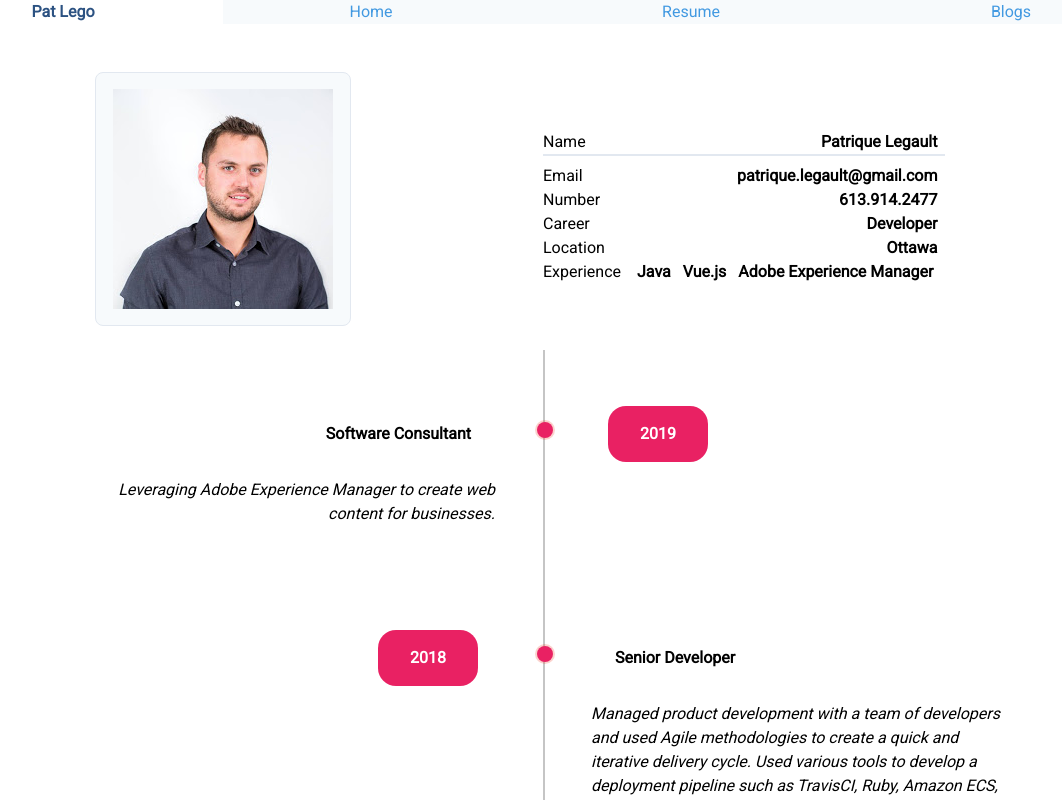
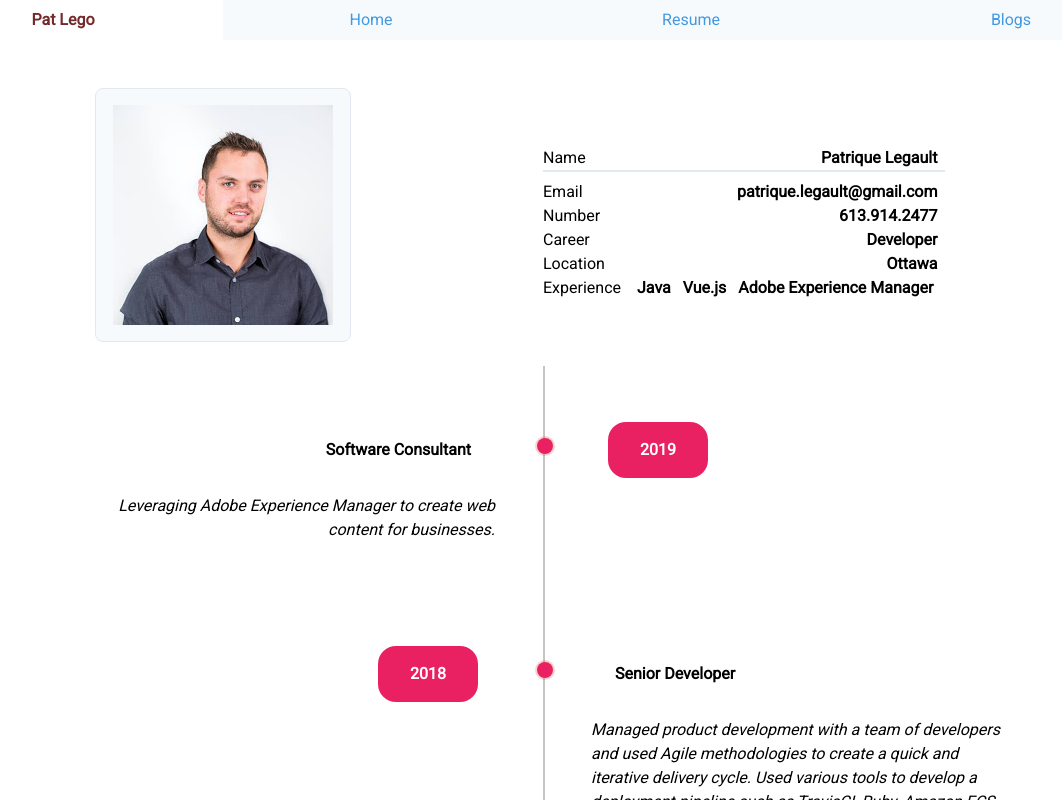
Before and after one commit to pat-lego/io.github.vm.patlego.website, a Vue app in the folder website/website.ui/src/main/resources/website.ui/: page / in a window 1280 px wide. Shown: the top 800 px of the page, without its empty margins (97-1159 px from the left). Built offline with nearby package versions, Linux system fonts and the light colour scheme.

Commit message:
Adding bigger nav bar

```diff
--- a/website/website.ui/src/main/resources/website.ui/src/App.vue
+++ b/website/website.ui/src/main/resources/website.ui/src/App.vue
@@ -1,11 +1,11 @@
 <template>
   <div id="app" class='flex flex-col w-full'>
     <div>
-        <div class='flex mb-4 w-full'>
-            <div class='w-1/3'>
+        <div class='flex mb-4 h-10 w-full'>
+            <div class='flex w-1/3'>
                 <icon-component />
             </div>
-            <div class='w-full'>
+            <div class='flex w-full'>
                 <nav-component />
             </div>
         </div>
--- a/website/website.ui/src/main/resources/website.ui/src/components/Header.vue
+++ b/website/website.ui/src/main/resources/website.ui/src/components/Header.vue
@@ -1,5 +1,5 @@
 <template>
-  <div class="flex flex-row bg-gray-100 text-center h-6">
+  <div class="flex w-full h-6 sm:h-8 md:h-10 flex-row bg-gray-100 items-center text-center">
     <div class="header-item mr-6 w-1/3">
       <router-link class="text-blue-500 hover:text-blue-800" to="/">Home</router-link>
     </div>
--- a/website/website.ui/src/main/resources/website.ui/src/components/Icon.vue
+++ b/website/website.ui/src/main/resources/website.ui/src/components/Icon.vue
@@ -1,5 +1,5 @@
 <template>
-    <div class='text-center'>
+    <div class='flex w-full justify-center content-center text-center items-center h-6 sm:h-8 md:h-10 '>
         <router-link to="/">
             <h3 class="font-bold text-red-900 hover:text-blue-800">Pat Lego</h3>
         </router-link>
--- a/website/website.ui/src/main/resources/website.ui/src/views/Home.vue
+++ b/website/website.ui/src/main/resources/website.ui/src/views/Home.vue
@@ -1,6 +1,6 @@
 <template>
   <div>
-    <div class='flex flex-col sm:flex-row items-center w-full pt-0 sm:pt-3 md:pt-8'>
+    <div class='flex flex-col sm:flex-row items-center w-full pt-2 sm:pt-3 md:pt-8'>
         <div class="w-1/2 flex justify-center items-center">
           <card-component :card='personal.image' />
         </div>
```
